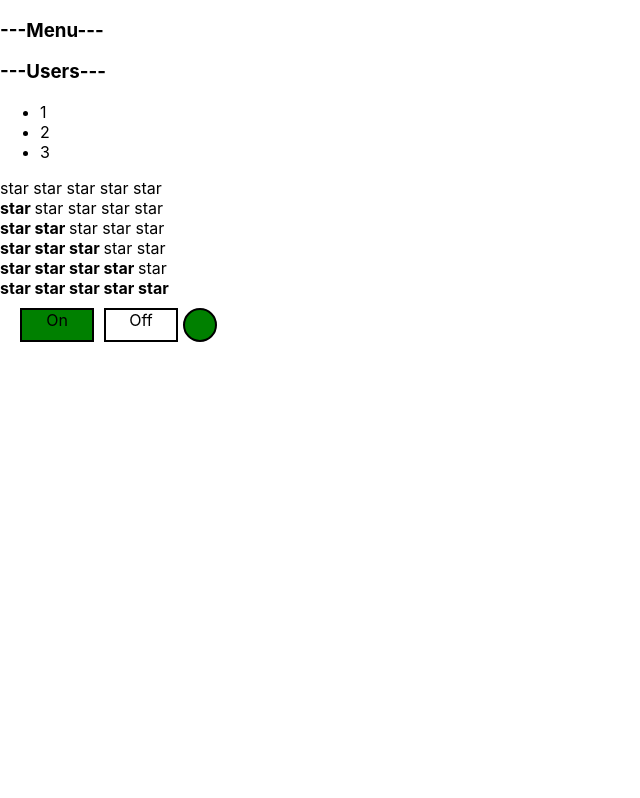
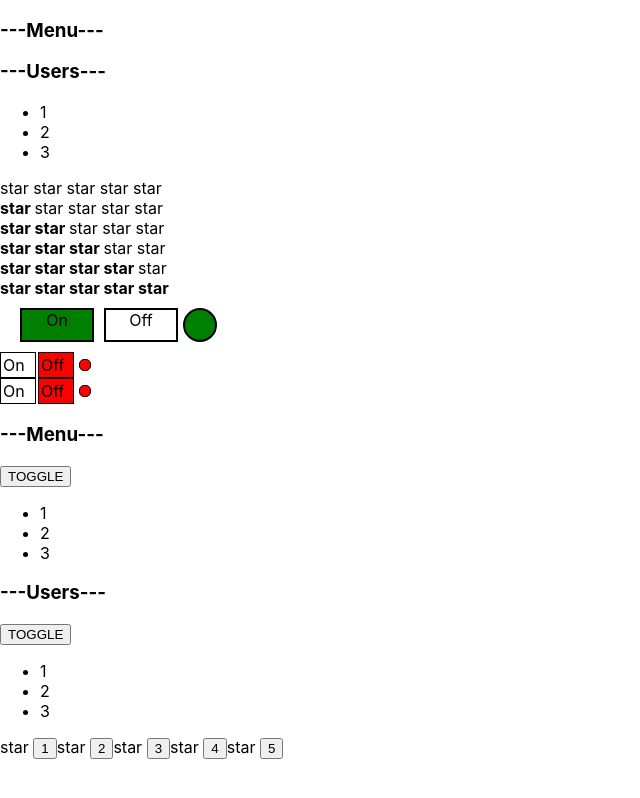
Before and after one commit to YuliyaMartinchuk/ReactVeryDetailed, a React (Create React App) app: page / in a window 1280 px wide. Shown: the whole page, without its empty margins (0-640 px from the left). Built offline with nearby package versions, Linux system fonts and the light colour scheme.

Commit message:
added UncontrolledRating,UncontrolledAccordion, OnOff2.tsx

```diff
--- a/src/App.tsx
+++ b/src/App.tsx
@@ -3,6 +3,10 @@ import './App.css';
 import Accordion from "./components/Accordion/Accordion";
 import {Rating} from "./components/Rating/Rating";
 import {OnOff} from "./components/OnOff/OnOff";
+import {OnOff2} from "./components/OnOff(ver2)/OnOff2";
+import UncontrolledAccordion from "./components/UncontrolledAccordion/UncontrolledAccordion";
+import {UncontrolledRating} from "./components/UncontrolledRating/UncontrolledRating";
+
 
 
 
@@ -22,7 +26,19 @@ function App() {
             <Rating value={3}/>
             <Rating value={4}/>
             <Rating value={5}/>
-            <OnOff on={true}/>
+            <OnOff />
+
+            <OnOff2 />
+            <OnOff2 />
+
+            <UncontrolledAccordion titleValue={"Menu"} />
+            <UncontrolledAccordion titleValue={"Users"} />
+
+            <UncontrolledRating />
+
+
+
+
 
         </div>
     );
--- a/src/components/Accordion/Accordion.tsx
+++ b/src/components/Accordion/Accordion.tsx
@@ -20,7 +20,7 @@ type AccordionTitlePropsType = {
 }
 
 function AccordionTitle(props: AccordionTitlePropsType) {
-    console.log("AccordionTitile rendering")
+    console.log("AccordionTitle rendering")
     return (
         <h3>---{props.title}---</h3>
     )
--- /dev/null
+++ b/src/components/OnOff(ver2)/OnOff2.tsx
@@ -0,0 +1,46 @@
+import React, {useState} from "react";
+
+type PropsType = {
+    // on:boolean
+}
+
+export const OnOff2 = (props:PropsType)=>{
+    console.log("OnOf rendering")
+
+    let [on,setOn]  = useState(false)
+
+    console.log("On:" + on)
+
+    const onStyle = {
+        width: "30px",
+        height: "20px",
+        border: "1px solid black",
+        display:"inline-block",
+        padding: "2px",
+        backgroundColor: on ? "green": "white"
+    }
+    const offStyle = {
+        width: "30px",
+        height: "20px",
+        border: "1px solid black",
+        display:"inline-block",
+        marginLeft: "2px",
+        padding: "2px",
+        backgroundColor: on ? "white": "red"
+    }
+    const indicatorStyle = {
+        width: "10px",
+        height: "10px",
+        borderRadius: "5px",
+        border: "1px solid black",
+        display:"inline-block",
+        marginLeft: "5px",
+        backgroundColor: on ? "green": "red"
+    }
+
+    return <div>
+        <div style={onStyle} onClick={()=>{setOn(true)}}>On</div>
+        <div style={offStyle}  onClick={()=>{setOn(false)}}>Off</div>
+        <div style={indicatorStyle}> </div>
+    </div>
+}
--- a/src/components/OnOff/OnOff.tsx
+++ b/src/components/OnOff/OnOff.tsx
@@ -1,19 +1,25 @@
 import s from "./OnOff.module.css"
-import React from "react";
+import React, {useState} from "react";
 
-export type OnOffPropsType = {
-    on: boolean
+// export type OnOffPropsType = {
+//     on: boolean
+// }
 
-}
-
-
-export function OnOff(props: OnOffPropsType) {
+export function OnOff() {
+    let [on,setOn]=useState(true)
     return (
         <div className={s.container}>
-            <div className={`${s.switch} ${props.on && s.switchOn}` }>On</div>
-            <div className={`${s.switch} ${!props.on && s.switchOff}` }>Off</div>
-            <div className={`${s.circle} ${props.on && s.circleOn} || ${!props.on && s.circleOff}`  }></div>
+            <div className={`${s.switch} ${on && s.switchOn}` } onClick={()=>{setOn(true)}}>On</div>
+            <div className={`${s.switch} ${!on && s.switchOff}` } onClick={()=>{setOn(false)}}>Off</div>
+            <div className={`${s.circle} ${on && s.circleOn} || ${!on && s.circleOff}`  }></div>
                 <div></div>
                 </div>
                 )
             }
+
+
+
+// <div className={s.container}>
+//     <div className={`${s.switch} ${props.on && s.switchOn}` } onClick={()=>{}}>On</div>
+//     <div className={`${s.switch} ${!props.on && s.switchOff}` }>Off</div>
+//     <div className={`${s.circle} ${props.on && s.circleOn} || ${!props.on && s.circleOff}`  }></div>
--- /dev/null
+++ b/src/components/UncontrolledAccordion/UncontrolledAccordion.tsx
@@ -0,0 +1,41 @@
+import React, {useState} from "react";
+
+type AccordionPropsType = {
+    titleValue: string
+    // collapsed: boolean
+}
+type AccordionTitlePropsType = {
+    title: string
+}
+
+function UncontrolledAccordion(props: AccordionPropsType) {
+    console.log("Accordion rendering")
+
+    let [collapsed, setCollapsed] = useState(false)
+
+    return (<div>
+
+
+        <AccordionTitle title={props.titleValue}/>
+        <button onClick={() => {setCollapsed(!collapsed)}}>TOGGLE</button>
+       {!collapsed && <AccordionBody/>}
+    </div>)
+}
+
+function AccordionTitle(props: AccordionTitlePropsType) {
+    console.log("AccordionTitle rendering")
+    return (
+        <h3>---{props.title}---</h3>
+    )
+}
+
+function AccordionBody() {
+    console.log("AccordionBody rendering")
+    return <ul>
+        <li>1</li>
+        <li>2</li>
+        <li>3</li>
+    </ul>
+}
+
+export default UncontrolledAccordion;
--- /dev/null
+++ b/src/components/UncontrolledRating/UncontrolledRating.tsx
@@ -0,0 +1,32 @@
+import React, {useState} from "react";
+
+// type RatingPropsType = {
+//     value:0|1|2|3|4|5
+// }
+
+export function UncontrolledRating() {
+    console.log("Rating rendering")
+    let [value,setValue] = useState(0)
+    return (
+        <div>
+            <Star selected={value>0}/><button onClick={()=>{setValue(1)}}>1</button>
+            <Star selected={value>1}/><button  onClick={()=>{setValue(2)}}> 2</button>
+            <Star selected={value>2}/><button  onClick={()=>{setValue(3)}}>3</button>
+            <Star selected={value>3}/><button  onClick={()=>{setValue(4)}}>4</button>
+            <Star selected={value>4}/><button  onClick={()=>{setValue(5)}}>5</button>
+        </div>
+    )
+}
+
+type StarPropsType = {
+    selected:boolean
+}
+function Star(props:StarPropsType) {
+    console.log("Star rendering")
+    return props.selected ? <span><b>star </b></span>:  <span>star </span>
+        // if(props.selected === true){
+    //     return <span><b>star </b></span>
+    // } else {
+    //     return <span>star </span>
+    // }
+}
```
